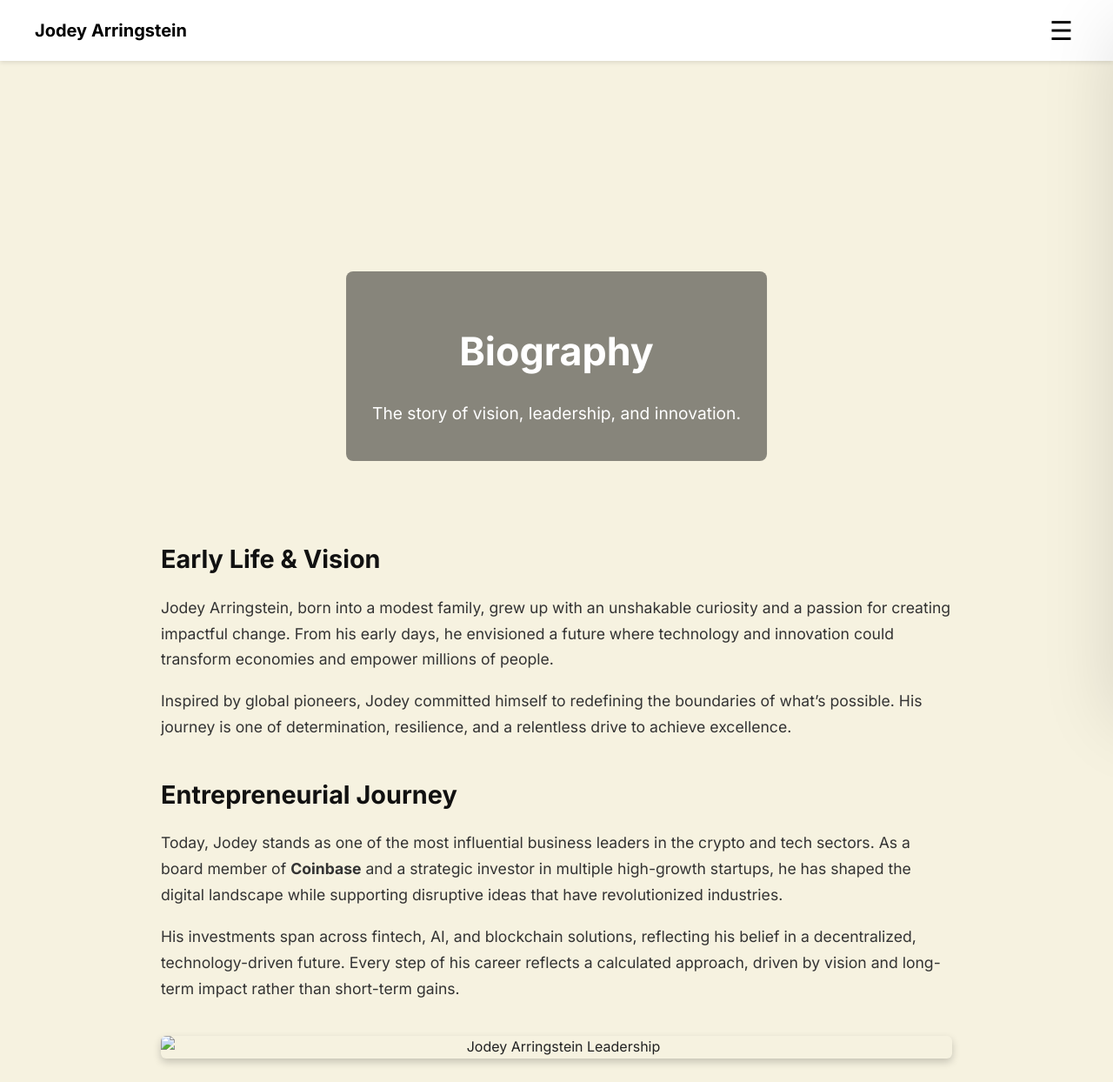
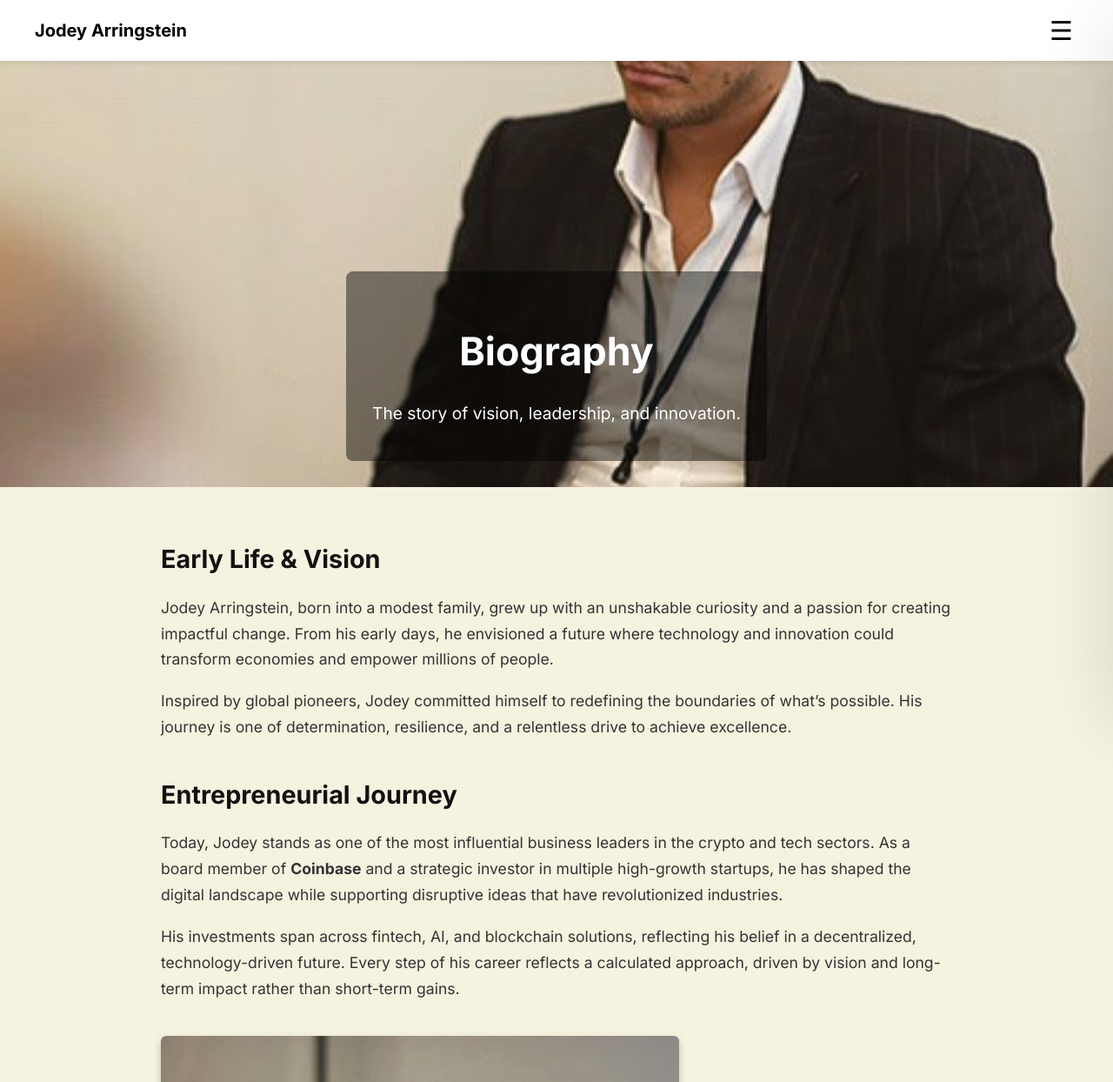
Before and after one commit to Adewale-code/jodey, a plain HTML site: page biography.html in a window 1280 px wide. Shown: the top 1244 px of the page at 87% size. Drawn offline with nearby package versions, Linux system fonts and the light colour scheme; files that its build step writes are made by us from their sources.

Commit message:
Update biography.html

```diff
--- a/biography.html
+++ b/biography.html
@@ -11,7 +11,7 @@
   <!-- Font Awesome for social icons -->
   <link href="https://cdnjs.cloudflare.com/ajax/libs/font-awesome/6.4.0/css/all.min.css" rel="stylesheet">
 
-  <link rel="stylesheet" href="assets/css/style.css">
+  <link rel="stylesheet" href="style.css">
 </head>
 <body>
   <!-- NAVBAR -->
@@ -50,7 +50,7 @@
 
   <!-- HERO SECTION -->
   <section class="bio-hero">
-    <img src="assets/images/image2.jpg" alt="Biography of Jodey Arringstein">
+    <img src="image2.jpg" alt="Biography of Jodey Arringstein">
     <div class="bio-overlay">
       <h1>Biography</h1>
       <p>The story of vision, leadership, and innovation.</p>
@@ -97,7 +97,7 @@
 
     <!-- IMAGE SECTION -->
     <div class="bio-image fade-up">
-      <img src="assets/images/image1.jpg" alt="Jodey Arringstein Leadership">
+      <img src="image1.jpg" alt="Jodey Arringstein Leadership">
     </div>
 
     <div class="bio-wrapper fade-up">
```
